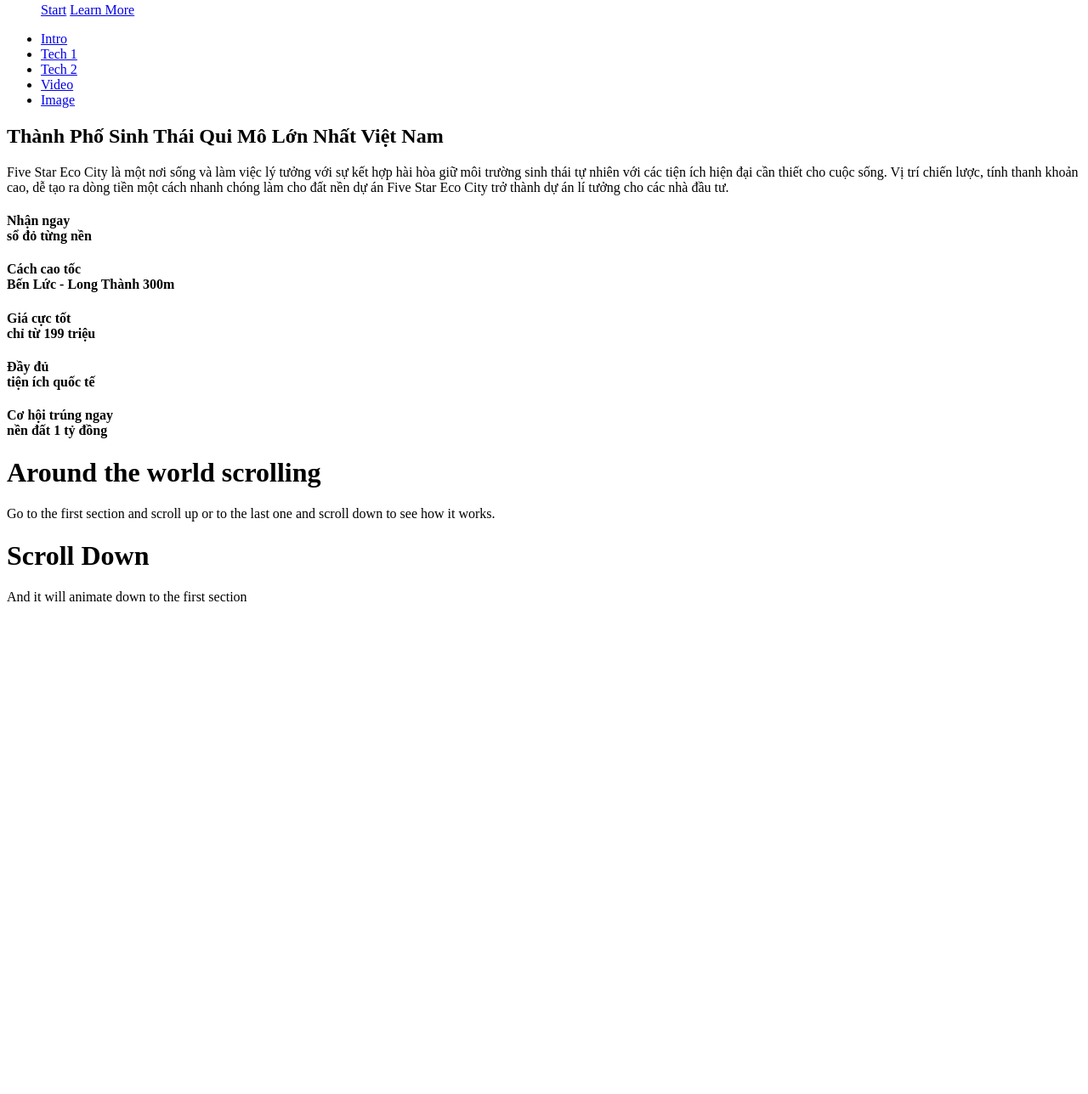
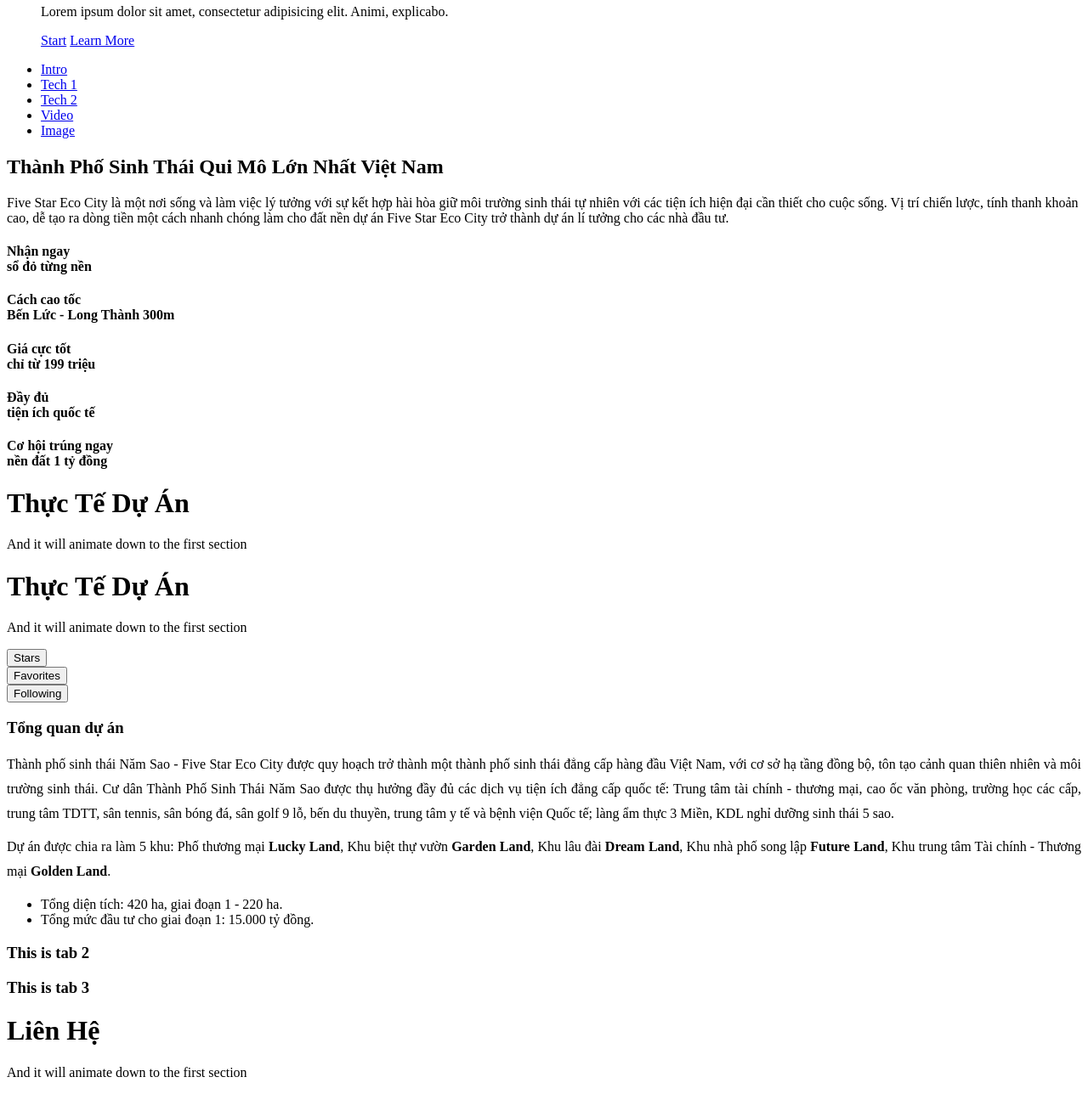
Before and after one commit to nnduyquang/smartlinks_v2, a Laravel app: template resources/views/fullpage.blade.php in a window 1280 px wide. Shown: the part 2280-3568 px from the top of the page at 85% size. Before the commit the page ends 2988 px from the top, so only its background shows below. Run offline with Laravel 8, Linux system fonts and the light colour scheme; the template is opened without the code that fills it, so the values that code supplies are empty; settings files or empty folders that the repository lacks are supplied; some libraries are stand-ins or nearby versions.

Commit message:
Full page

```diff
--- /dev/null
+++ b/resources/views/canho/page_phap_ly.blade.php
@@ -0,0 +1,45 @@
+<div class="col-lg-6 col-sm-6">
+
+	<div class="btn-pref btn-group btn-group-justified btn-group-lg" role="group" aria-label="...">
+		<div class="btn-group" role="group">
+			<button type="button" id="stars" class="btn btn-primary tab-style" href="#tab1" data-toggle="tab">
+				<div class="hidden-xs">Stars</div>
+			</button>
+		</div>
+		<div class="btn-group" role="group">
+			<button type="button" id="favorites" class="btn btn-default tab-style" href="#tab2" data-toggle="tab">
+				<div class="hidden-xs">Favorites</div>
+			</button>
+		</div>
+		<div class="btn-group" role="group">
+			<button type="button" id="following" class="btn btn-default tab-style" href="#tab3" data-toggle="tab">
+				<div class="hidden-xs">Following</div>
+			</button>
+		</div>
+	</div>
+
+	<div class="well">
+		<div class="tab-content">
+			<div class="tab-pane fade in active" id="tab1">
+				<h3>Tổng quan dự án</h3>
+				<div class="text">
+				<div style="text-align: justify;line-height: 1.8em;margin:0 0 10px;">Thành phố sinh thái Năm Sao - Five Star Eco City được quy hoạch trở thành một thành phố sinh thái đẳng cấp hàng đầu Việt Nam, với cơ sở hạ tầng đồng bộ, tôn tạo cảnh quan thiên nhiên và môi trường sinh thái. Cư dân Thành Phố Sinh Thái Năm Sao được thụ hưởng đầy đủ các dịch vụ tiện ích đẳng cấp quốc tế: Trung tâm tài chính - thương mại, cao ốc văn phòng, trường học các cấp, trung tâm TDTT, sân tennis, sân bóng đá, sân golf 9 lỗ, bến du thuyền, trung tâm y tế và bệnh viện Quốc tế; làng ẩm thực 3 Miền, KDL nghỉ dưỡng sinh thái 5 sao.</div>
+
+				</div>
+				<div style="text-align: justify;line-height: 1.8em;margin:0 0 10px;">Dự án được chia ra làm 5 khu: Phố thương mại <strong>Lucky Land</strong>, Khu biệt thự vườn <strong>Garden Land</strong>, Khu lâu đài <strong>Dream Land</strong>, Khu nhà phố song lập <strong>Future Land</strong>, Khu trung tâm Tài chính - Thương mại <strong>Golden Land</strong>.</div>
+
+				<ul class="styled-list">
+					<li>Tổng diện tích: 420 ha, giai đoạn 1 - 220 ha.</li>
+					<li>Tổng mức đầu tư cho giai đoạn 1: 15.000 tỷ đồng.</li>
+				</ul>
+			</div>
+			<div class="tab-pane fade in" id="tab2">
+				<h3>This is tab 2</h3>
+			</div>
+			<div class="tab-pane fade in" id="tab3">
+				<h3>This is tab 3</h3>
+			</div>
+		</div>
+	</div>
+
+</div>
--- a/resources/views/fullpage.blade.php
+++ b/resources/views/fullpage.blade.php
@@ -12,10 +12,12 @@
         </button>
       </div>
       <div id="navbar" class="navbar-collapse collapse">
-        <ul class="nav navbar-nav">
-          <li data-menuanchor="firstPage"><a href="#firstPage">First slide</a></li>
-          <li data-menuanchor="secondPage"><a href="#secondPage">Second slide</a></li>
-		  <li data-menuanchor="3rdPage"><a href="#3rdPage">Third slide</a></li>
+        <ul class="nav navbar-nav menuRight">
+          <li data-menuanchor="gioi_thieu"><a href="#gioi_thieu">Giới Thiệu</a></li>
+          <li data-menuanchor="phap_ly"><a href="#phap_ly">Pháp Lý</a></li>
+		      <li data-menuanchor="tien_ich_noi_khu"><a href="#tien_ich_noi_khu">Tiện Ích Nội Khu</a></li>
+          <li data-menuanchor="thuc_te_du_an"><a href="#thuc_te_du_an">Thực Tế Dự Án</a></li>
+          <li data-menuanchor="lien_he"><a href="#lien_he">Liên Hệ</a></li>
         </ul>
       </div><!--/.nav-collapse -->
     </div><!--/.container-fluid -->
@@ -26,17 +28,28 @@
   <div id="fullpage">
     <div class="section" id="section0">
       @include('slider.sliderMain')
-		@include('canho.canho_page1')
+      @include('canho.page_gioi_thieu')
+    </div>
+    <div class="section" id="section3">
+      <div class="intro">
+        <h1>Thực Tế Dự Án</h1>
+        <p>And it will animate down to the first section</p>
+      </div>
     </div>
     <div class="section" id="section1">
       <div class="intro">
-			<h1>Around the world scrolling</h1>
-			<p>Go to the first section and scroll up or to the last one and scroll down to see how it works.</p>
+        <h1>Thực Tế Dự Án</h1>
+        <p>And it will animate down to the first section</p>
       </div>
     </div>
     <div class="section" id="section2">
       <div class="intro">
-			<h1>Scroll Down</h1>
+        @include('canho.page_phap_ly')
+      </div>
+    </div>
+    <div class="section" id="section4">
+      <div class="intro">
+        <h1>Liên Hệ</h1>
         <p>And it will animate down to the first section</p>
       </div>
     </div>
--- a/resources/views/index.blade.php
+++ b/resources/views/index.blade.php
@@ -2,9 +2,12 @@
 @section('main-contain')
 
 {{-- Demo HomePage
-@include('slider.homepage') --}}
+@include('slider.homepage')--}}
 
 {{-- Demo FullPage --}}
 @include('fullpage')
 
+{{-- Demo Sticky --}}
+@include('sticky')
+
 @stop
--- a/resources/views/master.blade.php
+++ b/resources/views/master.blade.php
@@ -27,6 +27,9 @@
     {!! Html::style('public/css/fullpage/jquery.fullPage.css') !!}
     {!! Html::style('public/css/fullpage/fullpage.css') !!}
     {!! Html::style('public/css/fullpage/canho.css') !!}
+
+    {{-- Demo CSS Sticky--}}
+    {!! Html::style('public/css/sticky/sticky.css') !!}
 
 </head>
 
@@ -62,5 +65,8 @@
     {!! Html::script('public/js/fullpage/jquery.fullPage.min.js') !!}
     {!! Html::script('public/js/fullpage/fullpage.js') !!}
 
+     {{-- Demo JS Sticky--}}
+    {!! Html::script('public/js/sticky/sticky.js') !!}
+
 </body>
 </html>
```
Also changed, not shown: public/css/fullpage/fullpage.css (+52 -1 lines), public/css/sticky/sticky.css (added, +87 -0 lines), public/js/fullpage/fullpage.js (+11 -5 lines), public/js/sticky/sticky.js (added, +10 -0 lines), resources/views/sticky.blade.php (added, +30 -0 lines), resources/assets/fullpage/bg2.jpg (added), resources/assets/fullpage/bg3.jpg (added), resources/views/canho/page_gioi_thieu.blade.php (renamed from resources/views/canho/canho_page1.blade.php). Lines whose indentation alone changed are shown as unchanged.
